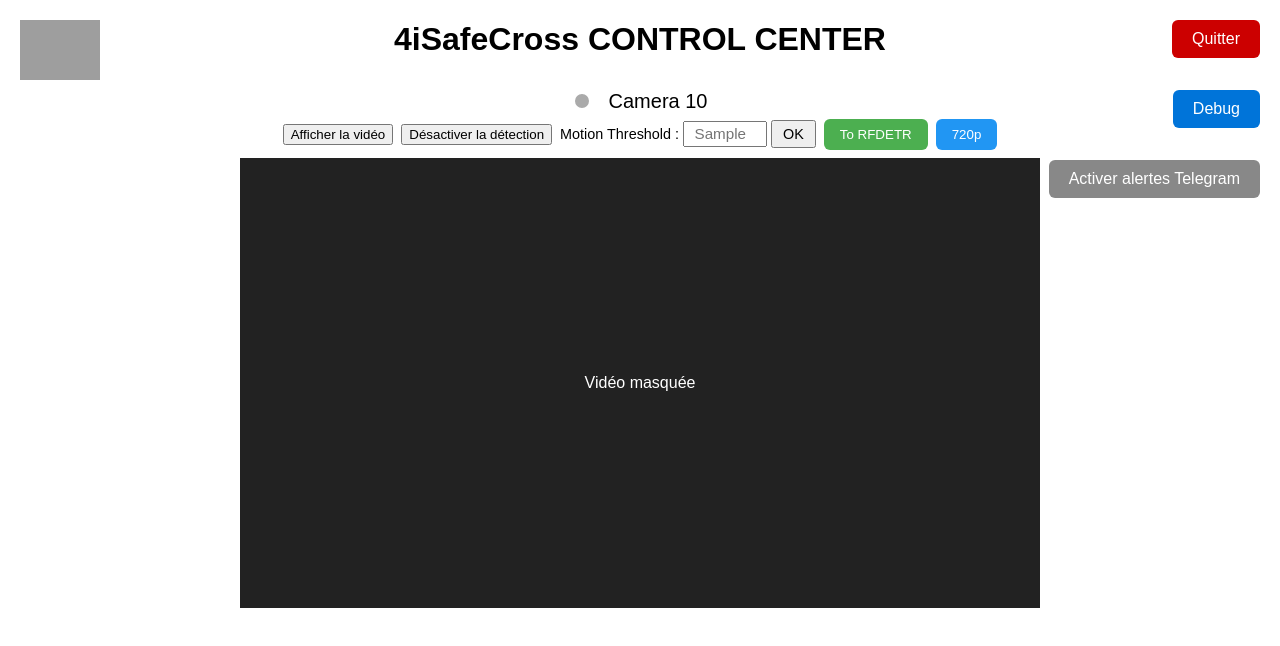
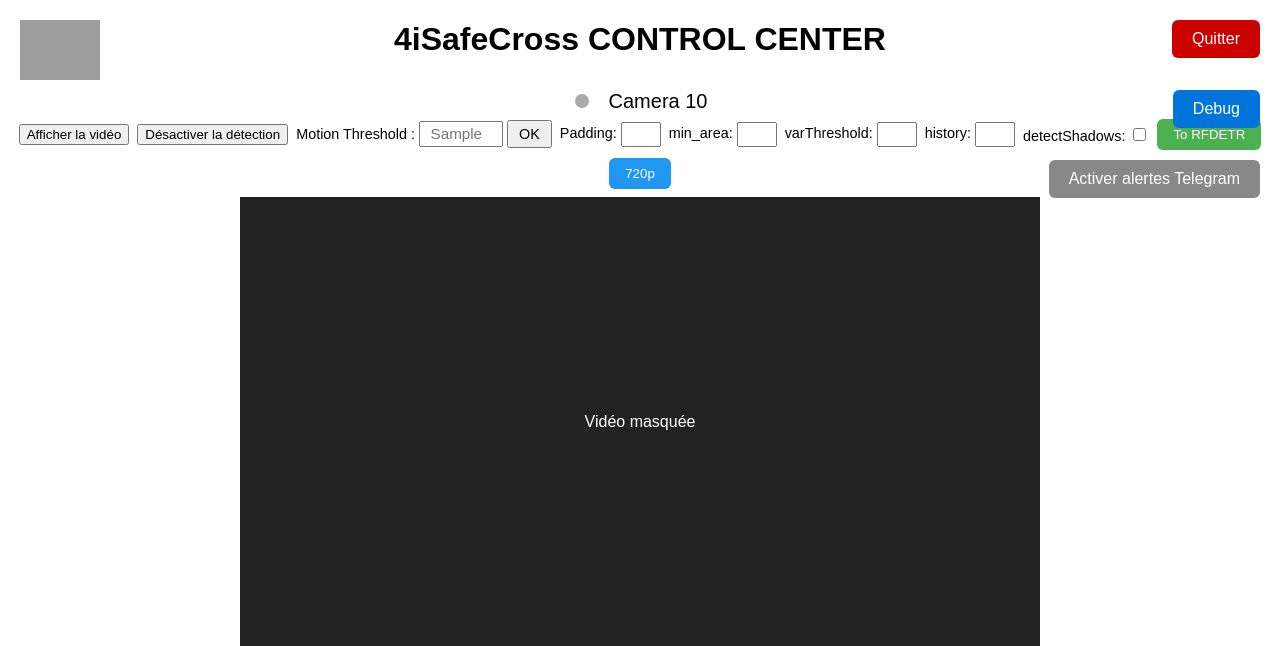
Before and after one commit to frankkubler/4iSafeCross, a Flask app: template templates/index.html in a window 1280 px wide. Shown: the top 646 px of the page. Run offline with Flask 3, Linux system fonts and the light colour scheme; the template is opened without the code that fills it: most values are stand-ins (such as "Sample title", 1, 10 or a date in 2020); data that the repository does not hold is empty; grey boxes are pictures that could not be loaded.

Commit message:
set motion param from webui

```diff
--- a/app.py
+++ b/app.py
@@ -366,6 +366,38 @@ def index():
         cam_infos.append({'id': cam_id, 'idx': idx, 'white_pixels_threshold': threshold})
     return render_template('index.html', cam_infos=cam_infos, app_name=APP_NAME, app_version=APP_VERSION, telegram_alert_enabled=telegram_alert_enabled)
 
+# --- Ajout route pour modifier dynamiquement les paramètres motion ---
+@app.route('/set_motion_param/<int:cid>', methods=['POST'])
+def set_motion_param(cid):
+    data = request.get_json()
+    param = data.get('param')
+    value = data.get('value')
+    # On suppose que chaque thread d'inférence a un attribut motion_detector
+    if cid in inference_threads:
+        detector = getattr(inference_threads[cid], 'motion_detector', None)
+        if detector is None:
+            return jsonify({'status': 'error', 'message': 'MotionDetector non trouvé'}), 400
+        try:
+            # Conversion des types selon le paramètre
+            if param in ('padding', 'min_area', 'varThreshold', 'history'):
+                value = int(value)
+            if param == 'detectShadows':
+                value = value in (True, 'true', 'True', 1, '1', 'on')
+            if hasattr(detector, param):
+                setattr(detector, param, value)
+                # Si on modifie varThreshold, history ou detectShadows, il faut ré-instancier le MOG2
+                if param in ('varThreshold', 'history', 'detectShadows'):
+                    detector.fgbg = cv2.createBackgroundSubtractorMOG2(
+                        history=getattr(detector, 'history', 500),
+                        varThreshold=getattr(detector, 'varThreshold', 16),
+                        detectShadows=getattr(detector, 'detectShadows', True)
+                    )
+                return jsonify({'status': 'ok'})
+            else:
+                return jsonify({'status': 'error', 'message': f'Paramètre {param} inconnu'}), 400
+        except Exception as e:
+            return jsonify({'status': 'error', 'message': str(e)}), 400
+    return jsonify({'status': 'error', 'message': 'Caméra inconnue'}), 400
 
 @app.route('/video_feed/<int:cid>')
 def video_feed(cid):
--- a/templates/index.html
+++ b/templates/index.html
@@ -385,12 +385,42 @@
                       <input type="number" id="threshold-{{ cam.idx }}" name="threshold" min="0" step="100" placeholder="{{ cam.white_pixels_threshold }}" value="{{ cam.white_pixels_threshold }}" />
                       <button type="submit" style="font-size:0.9em;height:28px;padding:0 10px;">OK</button>
                     </form>
+                    <label style="font-size:0.9em;">Padding:
+                        <input type="number" id="padding-{{ cam.idx }}" value="{{ cam.padding if cam.padding is defined else 40 }}" min="0" max="500" step="1" onchange="setMotionParam({{ cam.idx }}, 'padding', this.value)" style="width:60px;" />
+                    </label>
+                    <label style="font-size:0.9em;">min_area:
+                        <input type="number" id="min_area-{{ cam.idx }}" value="{{ cam.min_area if cam.min_area is defined else 30 }}" min="0" max="10000" step="1" onchange="setMotionParam({{ cam.idx }}, 'min_area', this.value)" style="width:70px;" />
+                    </label>
+                    <label style="font-size:0.9em;">varThreshold:
+                        <input type="number" id="varThreshold-{{ cam.idx }}" value="{{ cam.varThreshold if cam.varThreshold is defined else 16 }}" min="1" max="255" step="1" onchange="setMotionParam({{ cam.idx }}, 'varThreshold', this.value)" style="width:60px;" />
+                    </label>
+                    <label style="font-size:0.9em;">history:
+                        <input type="number" id="history-{{ cam.idx }}" value="{{ cam.history if cam.history is defined else 500 }}" min="1" max="5000" step="1" onchange="setMotionParam({{ cam.idx }}, 'history', this.value)" style="width:70px;" />
+                    </label>
+                    <label style="font-size:0.9em;">detectShadows:
+                        <input type="checkbox" id="detectShadows-{{ cam.idx }}" {% if cam.detectShadows is defined and cam.detectShadows %}checked{% elif cam.detectShadows is not defined %}checked{% endif %} onchange="setMotionParam({{ cam.idx }}, 'detectShadows', this.checked)" />
+                    </label>
                     <button id="btn_switch_inference_{{ cam.idx }}" onclick="switchInferenceMode({{ cam.idx }})" style="background:#4caf50;color:#fff;border:none;border-radius:6px;padding:8px 16px;cursor:pointer;">
                         To RFDETR
                     </button>
                     <button id="btn_res_switch_{{ cam.idx }}" onclick="switchResolution({{ cam.idx }})" style="background:#2196f3;color:#fff;border:none;border-radius:6px;padding:8px 16px;cursor:pointer;">
                         720p
                     </button>
+    <script>
+    function setMotionParam(idx, param, value) {
+        fetch('/set_motion_param/' + idx, {
+            method: 'POST',
+            headers: {'Content-Type': 'application/json'},
+            body: JSON.stringify({param: param, value: value})
+        })
+        .then(r => r.json())
+        .then(data => {
+            if(data.status !== 'ok') {
+                alert('Erreur lors de la mise à jour du paramètre : ' + data.message);
+            }
+        });
+    }
+    </script>
                 </div>
                 <div class="cam-video-box" id="cam_box_{{ cam.idx }}" data-res="600" style="max-width:800px;max-height:600px;">
                     <img id="cam_img_{{ cam.idx }}" data-src="{{ url_for('video_feed', cid=cam.idx) }}" src="" style="display:none;" onerror="onCamImgError({{ cam.idx }})" onload="onCamImgLoad({{ cam.idx }})" />
```
Also changed, not shown: src/motion.py (+12 -5 lines).
